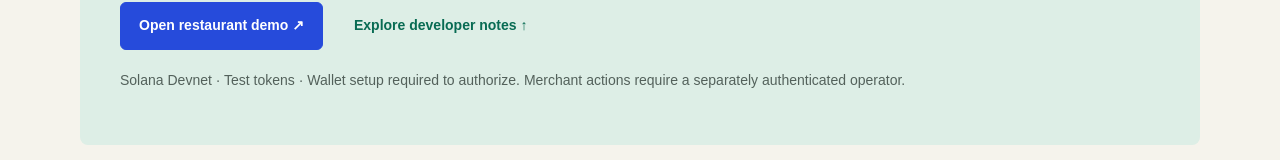
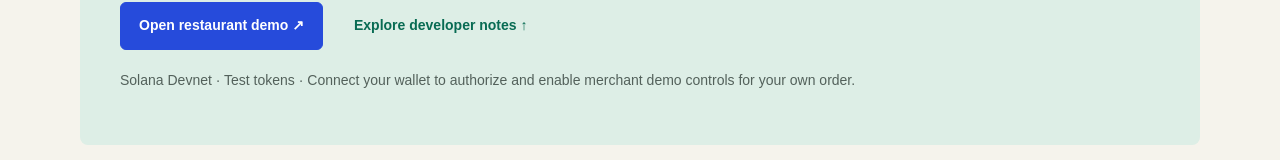
Before and after one commit to starPaw/svm-auth-capture, a website: page integration/web/homepage.html in a window 1280 px wide. Shown: the part 6677-6837 px from the top of the page. Drawn offline with Linux system fonts and the light colour scheme; files that its build step writes are made by us from their sources.

Commit message:
fix(web): describe wallet-scoped demo access

```diff
--- a/integration/web/homepage.html
+++ b/integration/web/homepage.html
@@ -387,7 +387,7 @@
           <p>The restaurant demo uses a familiar bill to show authorization, captures and unused-budget release. It is one example built on Capture402.</p>
           <div class="c402-home-actions"><a class="c402-home-button c402-home-primary" href="https://e2e.capture402.xyz/customer">Open restaurant demo ↗</a><a class="c402-home-button c402-home-text-button" href="#developers">Explore developer notes ↑</a>
           </div>
-          <p class="c402-home-note">Solana Devnet · Test tokens · Wallet setup required to authorize. Merchant actions require a separately authenticated operator.</p>
+          <p class="c402-home-note">Solana Devnet · Test tokens · Connect your wallet to authorize and enable merchant demo controls for your own order.</p>
         </section>
       </main>
       <footer class="c402-home-wrap c402-home-footer">
```
